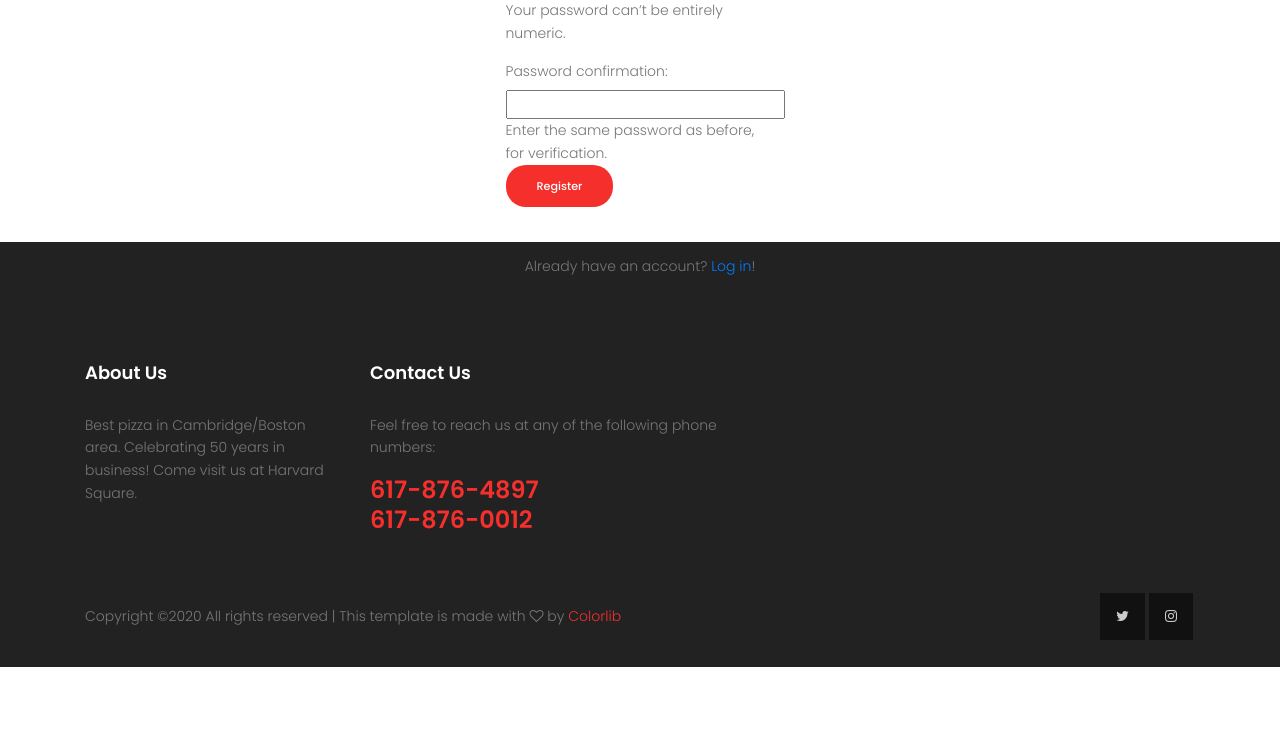
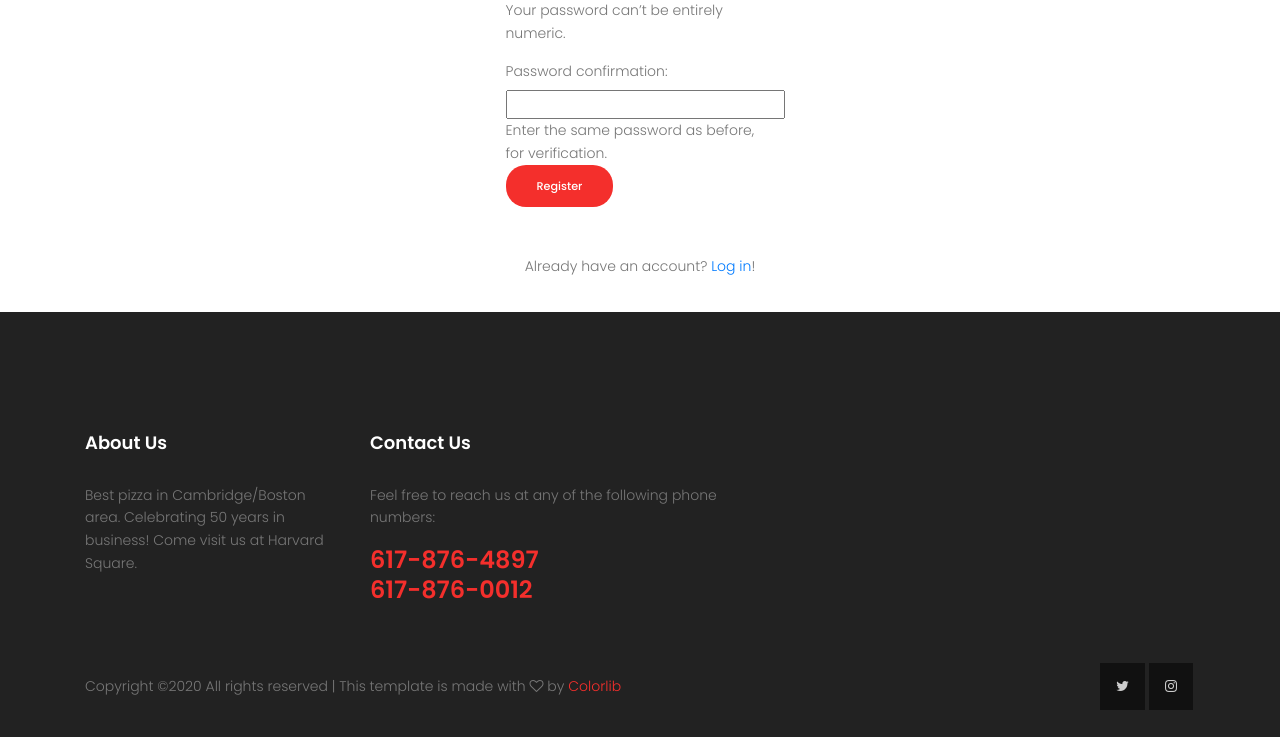
Before and after one commit to danielfeloiola/pizza, a Django app: page /users/register/ in a window 1280 px wide. Shown: the part 558-1295 px from the top of the page. Before the commit the page ends 1225 px from the top, so only its background shows below. Run offline with Django 3.2, Linux system fonts and the light colour scheme; some libraries are stand-ins or nearby versions.

Commit message:
testing changes to register form css

```diff
--- a/users/templates/register.html
+++ b/users/templates/register.html
@@ -34,8 +34,8 @@
 
 
 <!-- start banner Area -->
-    <div class="container">
-        <div class="row fullscreen d-flex align-items-center justify-content-start" style="height: 870px;">
+    <div class="container" style="height: 870px;">
+        <div class="row fullscreen d-flex align-items-center justify-content-start" >
             <div class="banner-content col-lg-8 col-md-12">
                 <!-- FORM AREA -->
                 <div class='mx-auto w-50 p-0' style="height:">
```
